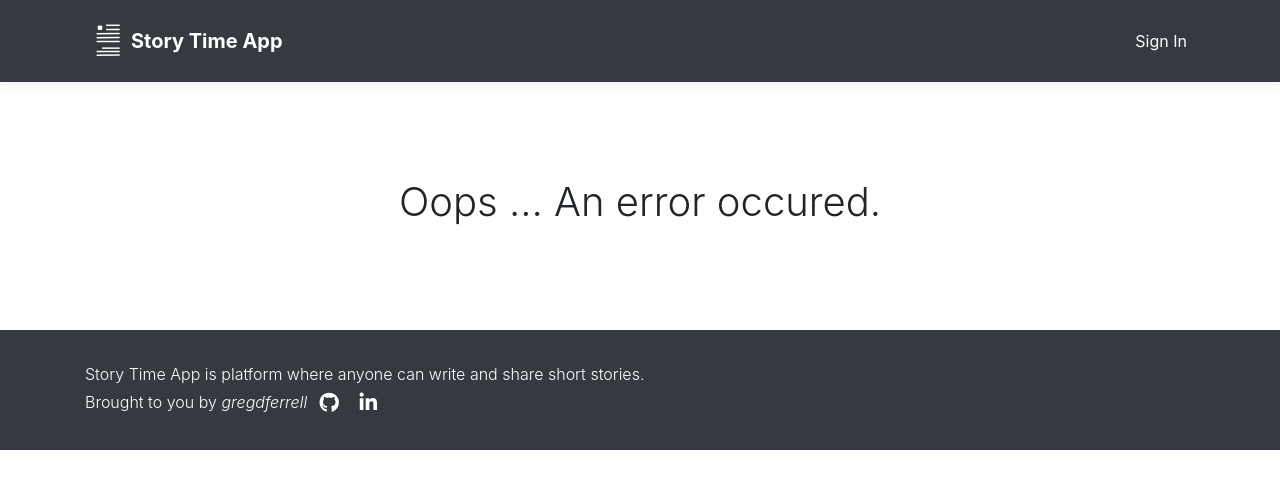
After one commit to gregdferrell/course-fsw-p4-story-time, a Flask app: template storytime/templates/error.html in a window 1280 px wide. The commit adds this page. Shown: the top 489 px of the page. Run offline with Flask 2, Linux system fonts and the light colour scheme; the template is opened without the code that fills it, so the values that code supplies are empty; parts of the project's set-up code (start-up, migrations or seed data) failed here and were passed over; some libraries are stand-ins or nearby versions.

Commit message:
improve error handling with creation of nicer looking error page; new view random story functionality

```diff
--- a/storytime/app.py
+++ b/storytime/app.py
@@ -15,6 +15,7 @@ from flask import Flask, abort, flash, make_response, redirect, render_template,
 from oauth2client.client import FlowExchangeError, OAuth2Credentials, flow_from_clientsecrets
 
 from storytime import story_time_service
+from storytime.exceptions import AppException, AppExceptionNotFound
 from storytime.sec_util import AuthProvider, LoginSessionKeys, is_user_authenticated, login_required, \
     reset_user_session, store_user_session
 from storytime.story_time_db_init import User
@@ -36,6 +37,24 @@ app.register_blueprint(web_api)
 @app.template_filter('format_date')
 def format_date(date: datetime):
     return date.strftime('%B %d, %Y')
+
+
+@app.errorhandler(Exception)
+def handle_exception(e):
+    # Set default code and message
+    code = 500
+    message = "An unexpected error has occurred on the server. Please wait a short time, then try again."
+
+    if isinstance(e, AppException):
+        # Extract code and message from AppException, if present
+        if e.code and e.message:
+            code = e.code
+            message = e.message
+        elif isinstance(e, AppExceptionNotFound):
+            code = 404
+            message = "The resource you're looking for can't be found."
+
+    return render_template('error.html', error_code=code, error_message=message), code
 
 
 @app.route('/', methods=['GET'])
@@ -248,7 +267,14 @@ def view_story(story_id):
 
     # Resource check - 404
     if not story:
-        abort(404)
+        raise AppExceptionNotFound
+
+    return render_template('view_story.html', story=story)
+
+
+@app.route('/stories/random', methods=['GET'])
+def view_story_random():
+    story = story_time_service.get_story_random()
 
     return render_template('view_story.html', story=story)
 
--- a/storytime/story_time_service.py
+++ b/storytime/story_time_service.py
@@ -5,7 +5,9 @@
 
 from sqlalchemy.orm.exc import NoResultFound
 
-from storytime.story_time_db_init import Category, Story, User, db_session
+from storytime.story_time_db_init import Category, Story, User, db_engine, db_session
+
+SQL_GET_STORY_RANDOM = 'SELECT id FROM story ORDER BY random() LIMIT 1'
 
 
 # User functions
@@ -129,6 +131,22 @@ def get_story_by_id(story_id: int):
         return None
 
 
+def get_story_random():
+    """
+    Gets a random story
+    :return: the story or None
+    """
+    with db_engine.connect() as con:
+        rs = con.execute(SQL_GET_STORY_RANDOM)
+        row = rs.fetchone()
+        story_id = row[0]
+
+    if not story_id:
+        raise Exception('Unexpected error occurred getting random story')
+
+    return get_story_by_id(story_id=story_id)
+
+
 # Category functions
 def create_category(category: Category):
     """
--- a/storytime/templates/base_layout.html
+++ b/storytime/templates/base_layout.html
@@ -22,24 +22,6 @@
 <body>
 
 <header>
-    <section class="collapse bg-dark" id="navbar-header">
-        <div class="container">
-            <div class="row">
-                <div class="col-sm-8 col-md-7 py-4">
-                    <h4 class="text-white">About</h4>
-                    <p class="text-muted">Story Time App is platform where anyone can write and share short stories.</p>
-                </div>
-                <div class="col-sm-4 offset-md-1 py-4">
-                    <h4 class="text-white">Contact</h4>
-                    <ul class="list-unstyled">
-                        <li><a href="https://github.com/gregdferrell" class="text-white">Find me on Github</a></li>
-                        <li><a href="https://www.linkedin.com/in/gregdferrell" class="text-white">Find me on LinkedIn</a></li>
-                    </ul>
-                </div>
-            </div>
-        </div>
-    </section>
-
     <section class="navbar navbar-dark bg-dark box-shadow">
         <div class="container d-flex justify-content-end">
             <div class="mr-auto p-2">
@@ -83,12 +65,12 @@
                                   y1="27.14284" x1="9.11429" fill-opacity="null" stroke-opacity="null"
                                   stroke-width="1.5"
                                   stroke="#FFF" fill="none"></line>
-                            <line stroke-linecap="null" stroke-linejoin="null" id="svg_14" y2="30.45712" x2="26.82855"
-                                  y1="30.57141" x1="3.74287" fill-opacity="null" stroke-opacity="null"
+                            <line stroke-linecap="null" stroke-linejoin="null" id="svg_14" y2="30.45712" x2="26.71426"
+                                  y1="30.57141" x1="3.62859" fill-opacity="null" stroke-opacity="null"
                                   stroke-width="1.5"
                                   stroke="#FFF" fill="none"></line>
-                            <line stroke-linecap="null" stroke-linejoin="null" id="svg_15" y2="34.11426" x2="26.82855"
-                                  y1="34.22855" x1="3.74287" fill-opacity="null" stroke-opacity="null"
+                            <line stroke-linecap="null" stroke-linejoin="null" id="svg_15" y2="34.11426" x2="26.71426"
+                                  y1="34.22855" x1="3.62859" fill-opacity="null" stroke-opacity="null"
                                   stroke-width="1.5"
                                   stroke="#FFF" fill="none"></line>
                         </g>
@@ -105,13 +87,6 @@
                         <span><a href="{{ url_for('login') }}" class="text-white">Sign In</a></span>
                     {% endif %}
                 </span>
-            </div>
-
-            <div class="p-2" id="navbar-toggle-section">
-                <button class="navbar-toggler" type="button" data-toggle="collapse" data-target="#navbar-header"
-                        aria-controls="navbar-header" aria-expanded="false" aria-label="Toggle navigation">
-                    <span class="navbar-toggler-icon"></span>
-                </button>
             </div>
         </div>
     </section>
--- /dev/null
+++ b/storytime/templates/error.html
@@ -0,0 +1,15 @@
+{% extends "base_layout.html" %}
+
+{% set title = 'An Error Occurred' %}
+
+{% block page_detail %}
+    <section class="jumbotron text-center">
+        <article class="container">
+            <header>
+                <h1 class="jumbotron-heading">Oops ... An error occured.</h1>
+            </header>
+            <h2 class="text-center">{{ error_code }}</h2>
+            <p class="lead text-muted text-center">{{ error_message }}</p>
+        </article>
+    </section>
+{% endblock %}
--- a/storytime/templates/index.html
+++ b/storytime/templates/index.html
@@ -14,12 +14,15 @@
                 below.</p>
             <p>
                 <a href="{{ url_for('login') }}" class="btn btn-primary my-2">Sign In</a>
-                <a href="javascript:alert('todo')" class="btn btn-secondary my-2">Read a Random Story</a>
+                <a href="{{ url_for('view_story_random') }}" class="btn btn-secondary my-2">Read a Random Story</a>
             </p>
         </div>
     </section>
 
     <section class="story-list py-5 bg-light">
+        <header>
+            <h1 class="text-center">New</h1>
+        </header>
         <div class="container">
             <div class="row">
                 {% for story in stories %}
@@ -53,4 +56,5 @@
             </div>
         </div>
     </section>
+
 {% endblock %}
```
Also changed, not shown: storytime/exceptions.py (added, +14 -0 lines), storytime/templates/login.html (+5 -3 lines), storytime/web_api.py (+23 -7 lines).
